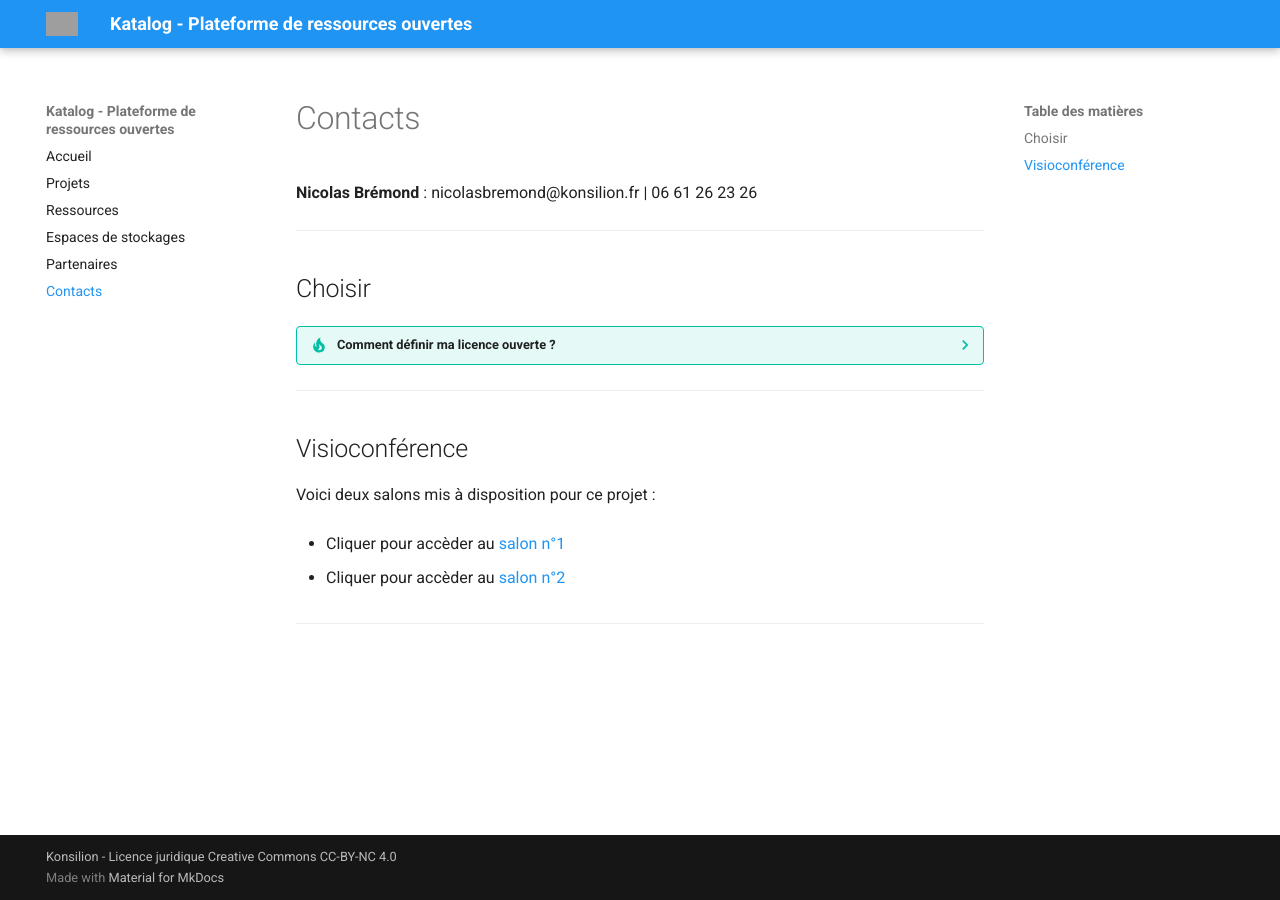
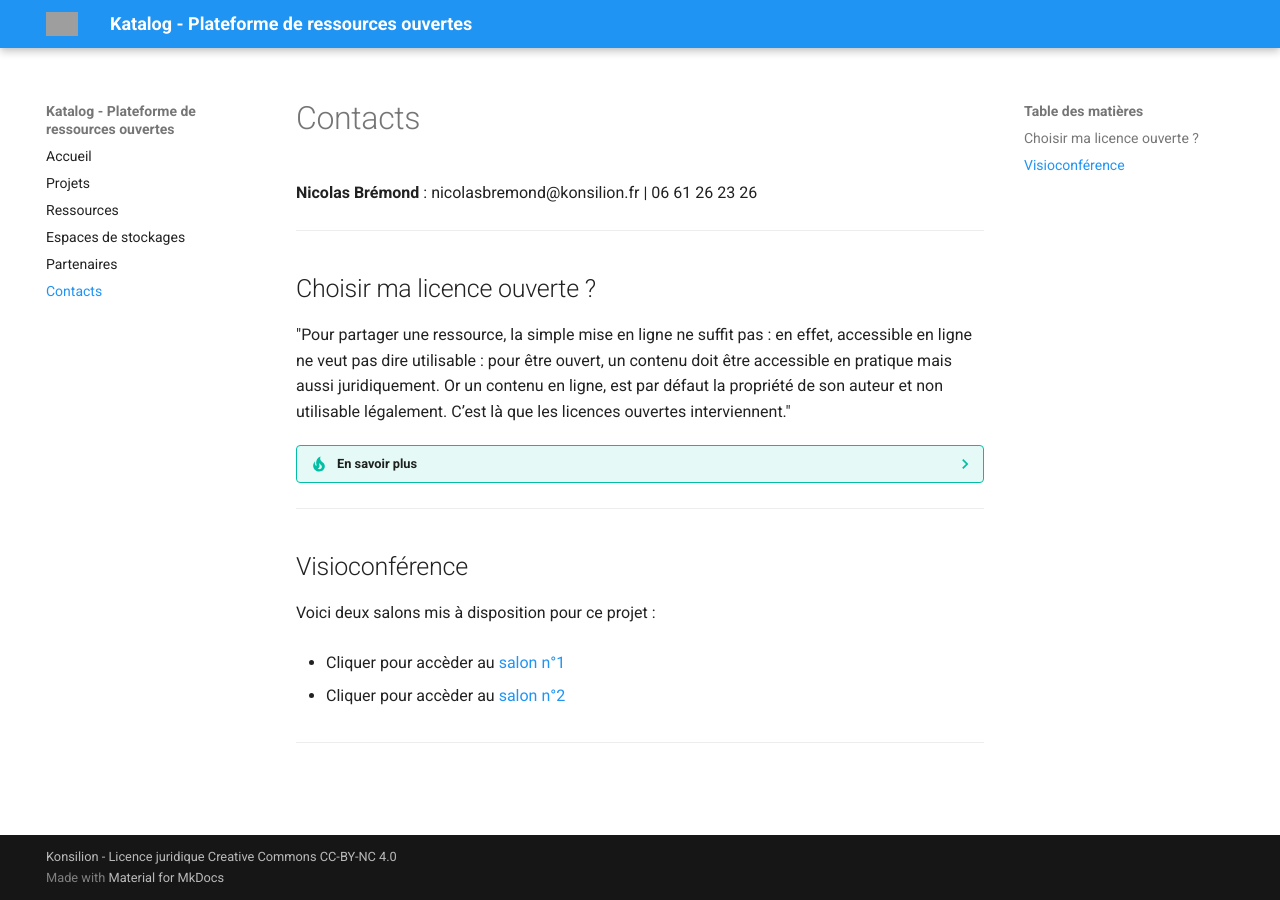
Before and after one commit to Konsilion/katalog-template, an MkDocs documentation site: the page built from docs/informations.md, in a window 1280 px wide. Built offline with MkDocs 1.6.1 and Material for MkDocs 9.7.7, drawn with Linux system fonts in a browser that asks for light colours; grey boxes are pictures that could not be loaded.

Commit message:
Update informations.md

```diff
--- a/docs/informations.md
+++ b/docs/informations.md
@@ -5,9 +5,11 @@
 ---
 
 
-## Choisir
+## Choisir ma licence ouverte ?
 
-??? tip "Comment définir ma licence ouverte ?"
+"Pour partager une ressource, la simple mise en ligne ne suffit pas : en effet, accessible en ligne ne veut pas dire utilisable : pour être ouvert, un contenu doit être accessible en pratique mais aussi juridiquement. Or un contenu en ligne, est par défaut la propriété de son auteur et non utilisable légalement. C’est là que les licences ouvertes interviennent."
+
+??? tip "En savoir plus"
 
     <iframe src="https://pad.lescommuns.org/s/choix_licence_ouverte" width="100%" height="800" frameborder="0"></iframe>
 
```
